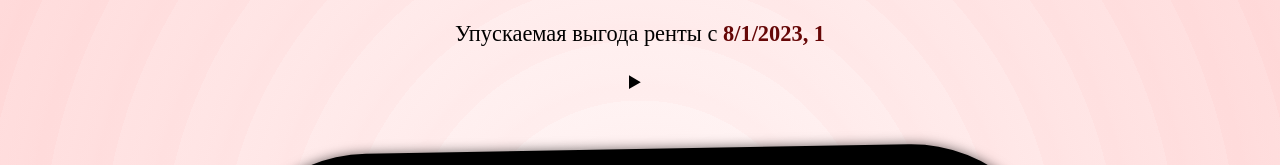
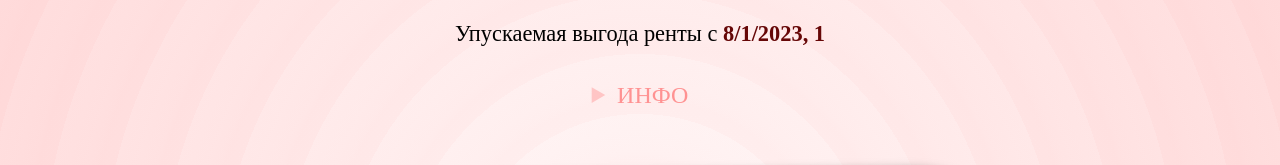
Before and after one commit to a374ru/potencialLosses, a plain HTML site: page docs/index.html in a window 1280 px wide. Shown: the part 146-311 px from the top of the page. Drawn offline with Linux system fonts and the light colour scheme.

Commit message:
••• 2023

```diff
--- a/docs/index.html
+++ b/docs/index.html
@@ -16,19 +16,21 @@
 		<h1>Потенциальный убыток…</h1>
 		<div id="tolk" class="tolk">Упускаемая выгода ренты с <span id="start-ubitka">???</span></div>
 		<details>
-			<summary></summary><strong>
-				Это реальный убыток наносимый себе самими собственниками каждую секунду.
-				Это тот случай, когда данные средства могли быть получены не зависимо от внешних обстоятельств и устранения
-				разногласий.
-				Получай и реализуй свои задачи и решай разногласия. Прибыль идет. Но теперь эти средства в бегах
-			и увеличивающаяся сумма уже не вернется к тем кто от нее отказался – никогда.
-			Вернуть нельзя, но пока еще можно исправить ошибку и прекратить утечку средств,
-			лишившись только незначительной ее части.
-			Точка невозврата – это когда
-			исчезающая сумма не сможет быть компенсирована
-			отпущенным временем земной жизни для ее реализации.</strong><br />
-			P.S. Читай притчу о талантах и неверном домоправителе.
-		</details>
+			<summary>ИНФО</summary>
+			<span class="summary">
+				Это реальный убыток наносимый себе собственниками каждую секунду.
+				Это тот случай, когда представленная сумма могла быть получена не зависимо от внешних обстоятельств и разногласий.
+				Получай и реализуй свои задачи и решай разногласия. Прибыль идет. <br />Но теперь эти средства в бегах и ежесекундно
+				увеличивающаяся
+				сумма уже не вернется к тем, кто от нее отказался – <b>никогда</b>. <br />Вернуть нельзя, но пока еще можно
+				исправить
+				ошибку и
+				прекратить утечку средств, лишившись только незначительной ее части. Точка невозврата – это когда исчезающая сумма
+				не сможет быть компенсирована отпущенным временем земной жизни для ее реализации.
+			</span><br />
+			<!-- <br /> P.S. Читай притчу о
+									талантах и неверном домоправителе. -->
+			</details>
 		<div id="potencial-losses" class="potencial-losses">₽</div>
 	</main>
 	</div>
--- a/docs/potencial-losses.css
+++ b/docs/potencial-losses.css
@@ -70,7 +70,30 @@ details {
 	font-size: 1.3rem;
 	margin-bottom: 1em;
 	cursor: pointer;
+	text-align: justify;
+	color: #474747;
+}
 
+details[open]>::marker{
+color: rgb(255, 0, 0);
+}
+
+summary{
+color: rgb(255, 146, 146);
+font-size: 1.5rem;
+padding: .5em;
+text-align: center;
+
+}
+.summary{
+color:#5f0f0f;
+}
+summary::marker{
+color: #ffc5c5;
+}
+
+summary:hover{
+color:#000;
 }
 
 @media screen and (max-width: 666px) {
```
